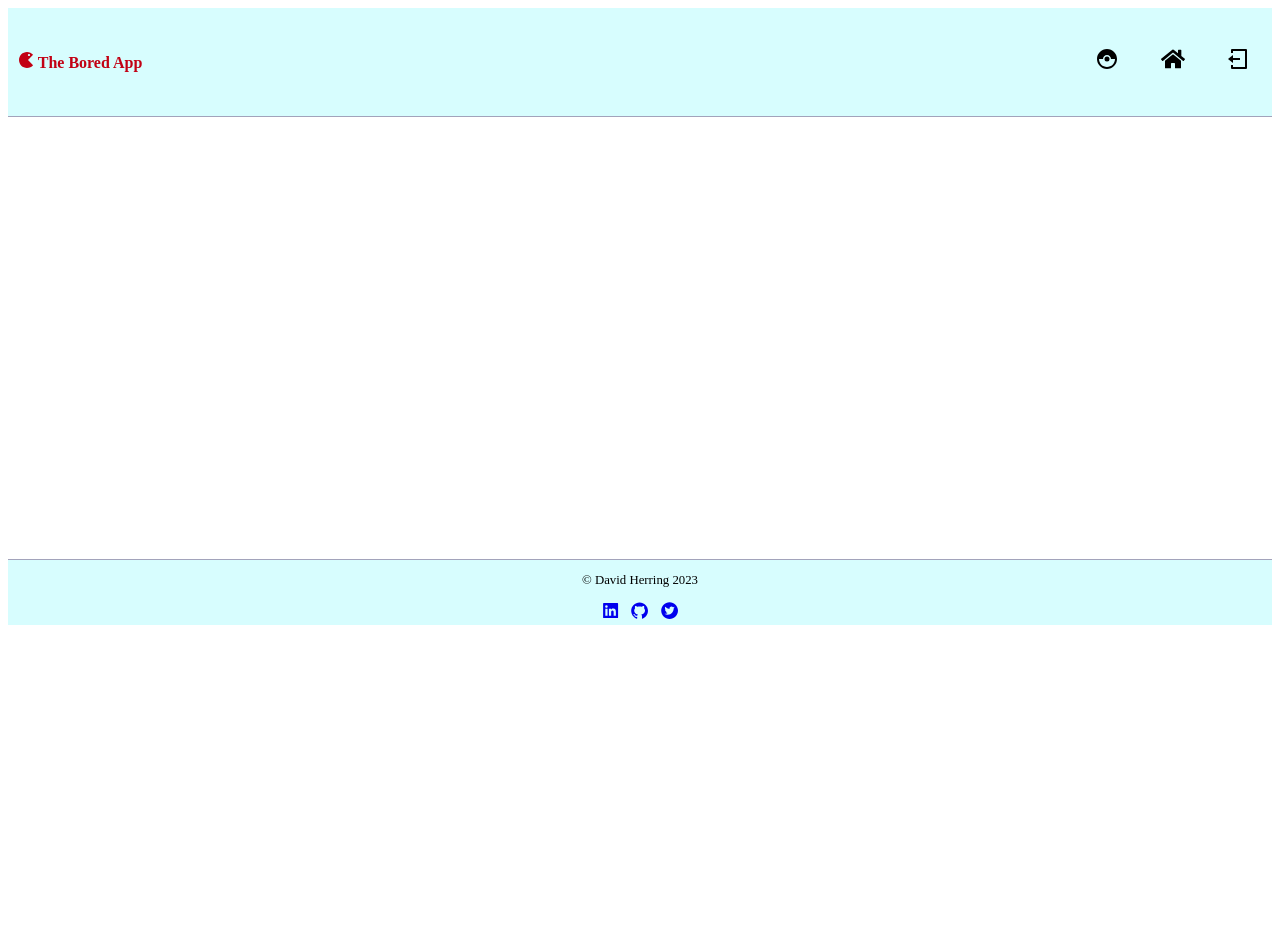
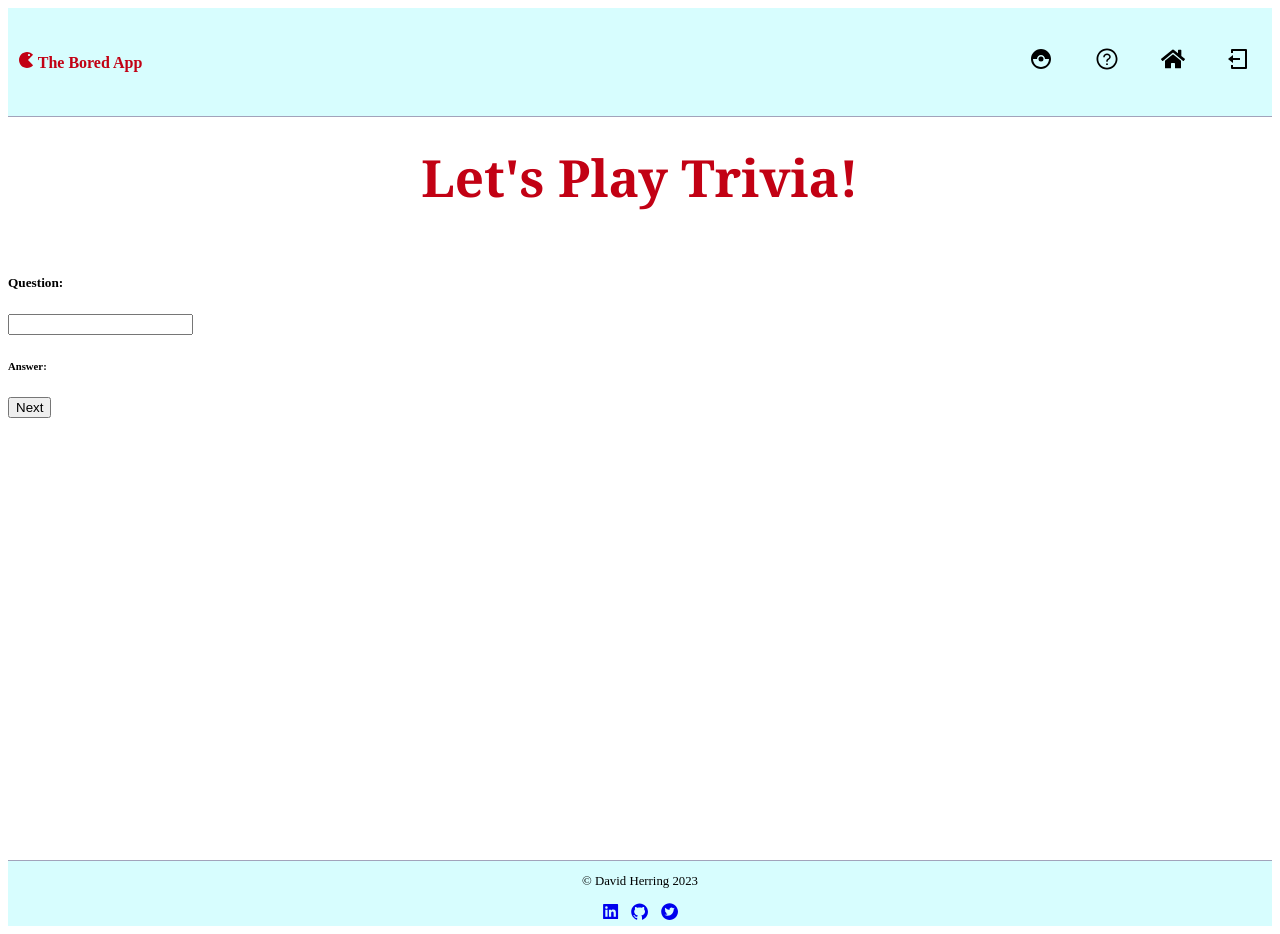
Before and after one commit to davidherring1998/bored-application, a React (Create React App) app in the folder client/: page /trivia in a window 1280 px wide. Before the commit the page ends 800 px from the top, so only its background shows below. Built offline with nearby package versions, Linux system fonts and the light colour scheme; sample sign-in values are in the browser's storage.

Commit message:
building trivia page

```diff
--- a/client/src/App.js
+++ b/client/src/App.js
@@ -10,6 +10,7 @@ import Login from "./pages/login";
 import Register from "./pages/register";
 import Home from "./pages/home";
 import Pokemon from "./pages/Pokemon";
+import Trivia from "./pages/Trivia";
 function App() {
   return (
     <>
@@ -20,6 +21,7 @@ function App() {
           <Route path="/login" element={<Login />} />
           <Route path="/register" element={<Register />} />
           <Route path="/pokemon" element={<Pokemon />} />
+          <Route path="/trivia" element={<Trivia />} />
         </Routes>
         <Footer />
       </Router>
--- a/client/src/components/Header.jsx
+++ b/client/src/components/Header.jsx
@@ -15,6 +15,7 @@ import { ImPacman } from "react-icons/im";
 import { MdCatchingPokemon } from "react-icons/md";
 import { CgProfile } from "react-icons/cg";
 import { FaHome } from "react-icons/fa";
+import {AiOutlineQuestionCircle} from 'react-icons/ai'
 
 export default function Header() {
   const navigate = useNavigate();
@@ -54,13 +55,13 @@ export default function Header() {
                   </button>
                 </Link>
               </li>
-              {/* <li>
-                <Link to={"/profile"}>
+              <li>
+                <Link to={"/trivia"}>
                   <button className="logout-btn btn">
-                    <CgProfile />
+                    <AiOutlineQuestionCircle />
                   </button>
                 </Link>
-              </li> */}
+              </li>
               <li>
                 <Link to={"/"}>
                   <button className="logout-btn btn">
--- a/client/src/pages/Pokemon.jsx
+++ b/client/src/pages/Pokemon.jsx
@@ -37,8 +37,8 @@ function Pokemon() {
   };
 
   return (
-    <>
-      <div className="main-container">
+    <div className="bgImageOne">
+      <div className="main-pokemon-container">
         <div className="pokemon-header">
           <h2 className="page-header">
             {pokemon.name ? pokemon.name.toUpperCase() : `Find Your Pokemon!`}
@@ -80,7 +80,7 @@ function Pokemon() {
       ) : (
         <div></div>
       )}
-    </>
+    </div>
   );
 }
 
--- /dev/null
+++ b/client/src/pages/Trivia.jsx
@@ -0,0 +1,52 @@
+import React from "react";
+import { useEffect, useState } from "react";
+
+function Trivia() {
+  const [answer, setAnswer] = useState({ answer: "" });
+  const [question, setQuestion] = useState({ question: "" });
+  const [userInput, setUserInput] = useState("");
+
+  const url = "https://trivia-by-api-ninjas.p.rapidapi.com/v1/trivia";
+  const options = {
+    method: "GET",
+    headers: {
+      "X-RapidAPI-Key": "00e3db074cmsh859ff928fa0e703p114d09jsn7ee010402a05",
+      "X-RapidAPI-Host": "trivia-by-api-ninjas.p.rapidapi.com",
+    },
+  };
+
+  const response = () => {
+    fetch(url, options)
+      .then((res) => res.json())
+      .then((data) => data[0])
+      .then((data) => {
+        setAnswer({ answer: data.answer });
+        setQuestion({ question: data.question });
+      })
+      .catch((err) => console.log(err));
+  };
+
+  return (
+    <>
+      <div className="main-container">
+        <div className="trivia-header">
+          <h2 className="page-header">Let's Play Trivia!</h2>
+        </div>
+        <div className="question-div">
+          <h5>
+            Question: <span>{question.question}</span>
+          </h5>
+        </div>
+        <div className="user-answer">
+          <input type="text" />
+        </div>
+        <div className="answer"></div>
+        <h6>Answer: {answer.answer}</h6>
+      </div>
+      <div className="refresh">
+        <button onClick={response}>Next</button>
+      </div>
+    </>
+  );
+}
+export default Trivia;
```
Also changed, not shown: client/src/css/pages/pokemon.css (+5 -2 lines), 1 other file (tests, documents, lock files or other folders).
